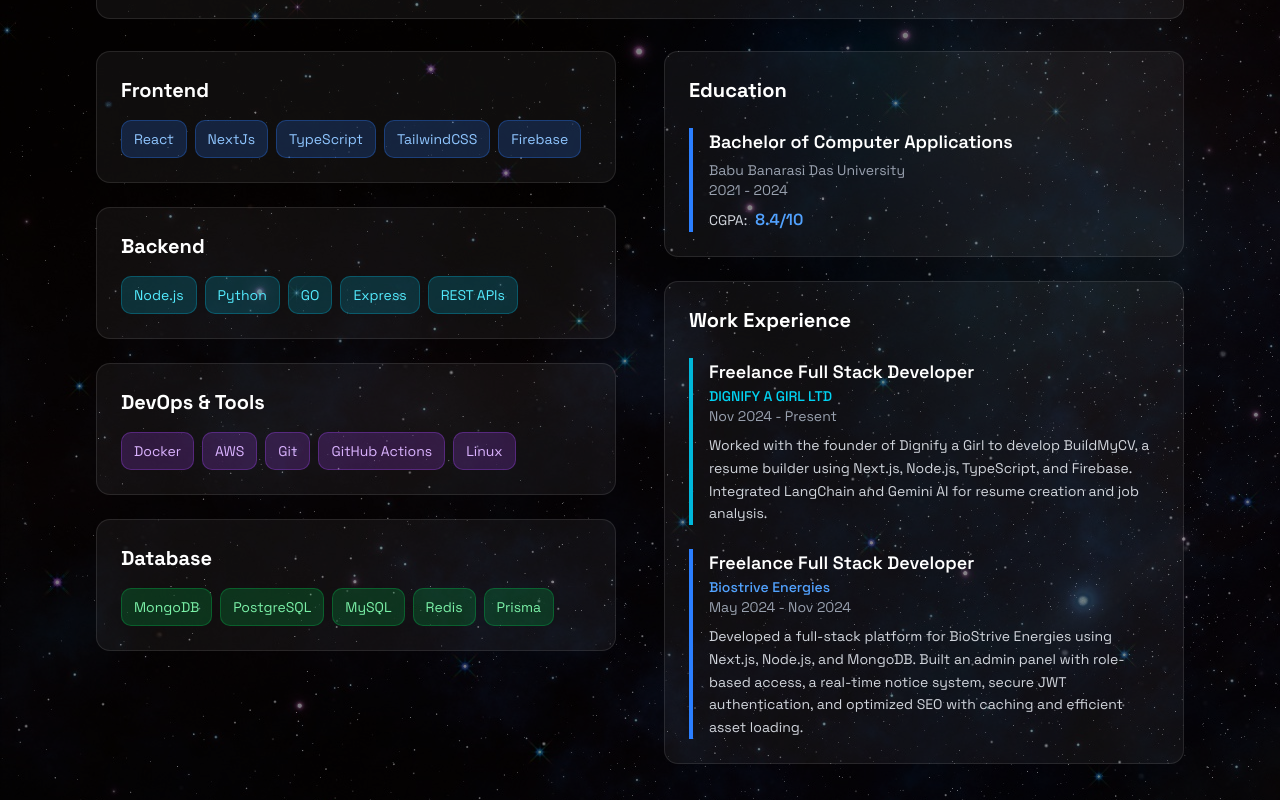
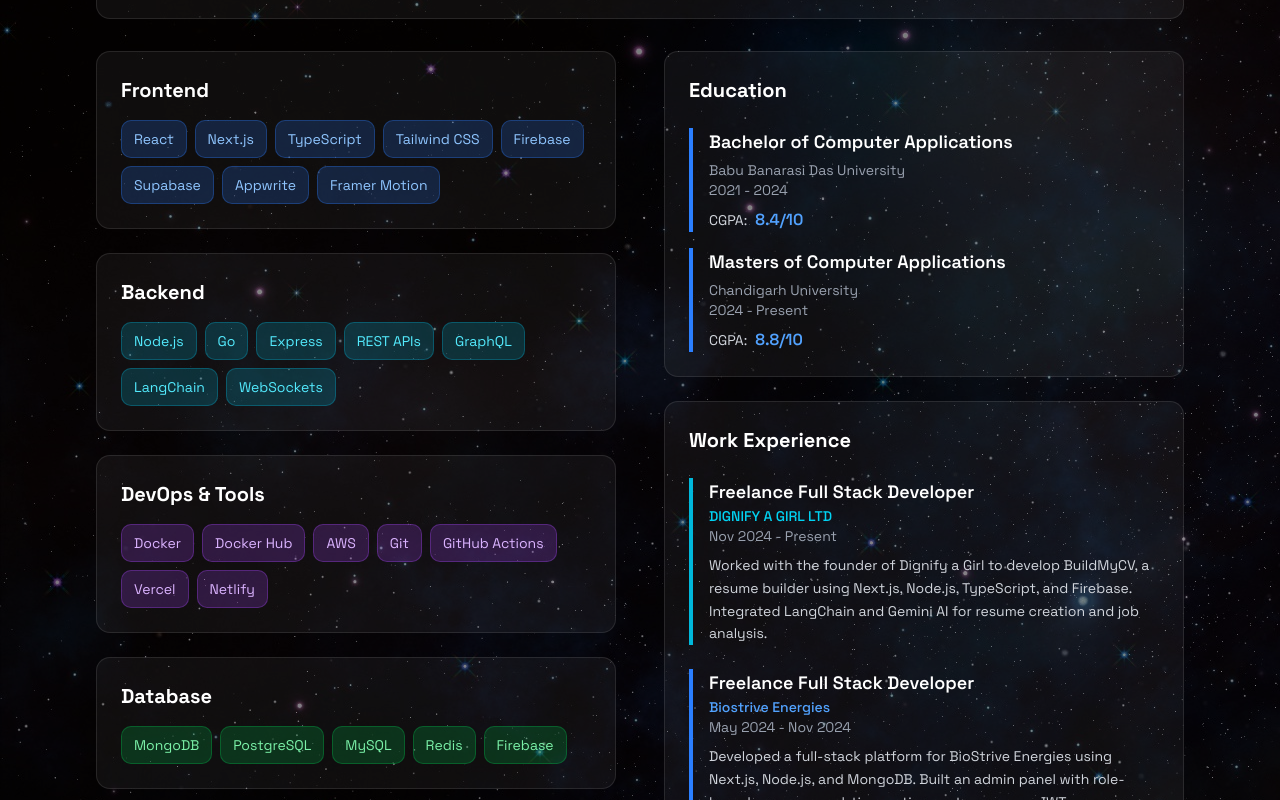
Before and after one commit to shubGupta10/My-Portfolio-, a Next.js app: page / in a window 1280 px wide. Shown: the part 980-1780 px from the top of the page. Built offline with nearby package versions, Linux system fonts and the light colour scheme; no server answers.

Commit message:
Add Footer component and update layout to include it; enhance About section with additional skills and education details

```diff
--- a/app/layout.js
+++ b/app/layout.js
@@ -2,6 +2,7 @@ import "./globals.css";
 import { Space_Grotesk } from "next/font/google";
 import { Toaster } from "@/components/ui/sonner"
 import { Analytics } from "@vercel/analytics/next"
+import Footer from "@/components/sections/Footer";
 
 
 export const metadata = {
@@ -58,8 +59,9 @@ export default function RootLayout({ children }) {
   return (
     <html lang="en">
       <body className={spaceGrotesk.className}>
-         <Analytics />
+        <Analytics />
         {children}
+        <Footer />
         <Toaster />
       </body>
     </html>
--- a/components/sections/About.jsx
+++ b/components/sections/About.jsx
@@ -3,10 +3,10 @@ import ReviewOnScroll from '../ReviewOnScroll'
 
 function About() {
 
-    const frontendSkills = ["React", "NextJs", "TypeScript", "TailwindCSS", "Firebase"]
-    const backendSkills = ["Node.js", "Python", "GO", "Express", "REST APIs"]
-    const devopsSkills = ["Docker", "AWS", "Git", "GitHub Actions", "Linux"]
-    const databaseSkills = ["MongoDB", "PostgreSQL", "MySQL", "Redis", "Prisma"]
+    const frontendSkills = ["React", "Next.js", "TypeScript", "Tailwind CSS", "Firebase", "Supabase", "Appwrite", "Framer Motion"];
+    const backendSkills = ["Node.js", "Go", "Express", "REST APIs", "GraphQL", "LangChain", "WebSockets"];
+    const devopsSkills = ["Docker", "Docker Hub", "AWS", "Git", "GitHub Actions", "Vercel", "Netlify"];
+    const databaseSkills = ["MongoDB", "PostgreSQL", "MySQL", "Redis", "Firebase"];
 
     return (
         <ReviewOnScroll>
@@ -88,6 +88,7 @@ function About() {
                             <div className='bg-white/5 rounded-xl p-6 border border-white/10 hover:-translate-y-1 transition-all duration-300'>
                                 <h3 className='text-xl font-bold mb-6 text-white'>Education</h3>
                                 <div className='space-y-4'>
+                                    {/* Education Item 1 */}
                                     <div className='border-l-4 border-blue-500 pl-4'>
                                         <h4 className='font-semibold text-white text-lg'>Bachelor of Computer Applications</h4>
                                         <p className='text-gray-400 text-sm mt-1'>Babu Banarasi Das University</p>
@@ -97,8 +98,21 @@ function About() {
                                             <span className='ml-2 text-blue-400 font-semibold'>8.4/10</span>
                                         </div>
                                     </div>
+
+                                    {/* Education Item 2 */}
+                                    <div className='border-l-4 border-blue-500 pl-4'>
+                                        <h4 className='font-semibold text-white text-lg'>Masters of Computer Applications</h4>
+                                        <p className='text-gray-400 text-sm mt-1'>Chandigarh University</p>
+                                        <p className='text-gray-400 text-sm'>2024 - Present</p>
+                                        <div className='mt-2 flex items-center'>
+                                            <span className='text-gray-300 text-sm'>CGPA: </span>
+                                            <span className='ml-2 text-blue-400 font-semibold'>8.8/10</span>
+                                        </div>
+                                    </div>
                                 </div>
                             </div>
+
+
 
                             <div className='bg-white/5 rounded-xl p-6 border border-white/10 hover:-translate-y-1 transition-all duration-300'>
                                 <h3 className='text-xl font-bold mb-6 text-white'>Work Experience</h3>
--- /dev/null
+++ b/components/sections/Footer.jsx
@@ -0,0 +1,63 @@
+"use client"
+
+import React from 'react'
+import { ArrowUp, Heart, Code, Coffee } from 'lucide-react'
+
+function Footer() {
+    const scrollToTop = () => {
+        window.scrollTo({
+            top: 0,
+            behavior: 'smooth'
+        })
+    }
+
+    const quickLinks = [
+        { name: "Home", href: "#home" },
+        { name: "About", href: "#about" },
+        { name: "Projects", href: "#projects" },
+        { name: "Skills", href: "#skills" },
+        { name: "Contact", href: "#contact" }
+    ]
+
+    return (
+        <footer className='bg-transparent backdrop-blur-sm'>
+            <div className='max-w-6xl mx-auto px-4 sm:px-6 lg:px-8 py-12'>
+                {/* Tech Stack & Scroll to Top */}
+                <div className='flex flex-col sm:flex-row items-center justify-between'>
+                    <div className='flex items-center space-x-4 mb-4 sm:mb-0'>
+                        <div className='flex items-center space-x-2'>
+                            <Code className='w-4 h-4 text-blue-400' />
+                            <span className='text-gray-400 text-sm'>Built with Next.js</span>
+                        </div>
+                        <div className='flex items-center space-x-2'>
+                            <Coffee className='w-4 h-4 text-cyan-400' />
+                            <span className='text-gray-400 text-sm'>Powered by coffee</span>
+                        </div>
+                    </div>
+
+                    <button
+                        onClick={scrollToTop}
+                        className='w-10 h-10 bg-white/5 border border-white/20 rounded-lg flex items-center justify-center text-gray-400 hover:text-white hover:bg-blue-500/20 hover:border-blue-500/50 transition-all duration-200 hover:-translate-y-1'
+                        title="Back to top"
+                    >
+                        <ArrowUp className='w-5 h-5' />
+                    </button>
+                </div>
+
+                {/* Bottom Copyright */}
+                <div className='mt-8 pt-6 border-t border-white/10 text-center'>
+                    <p className='text-gray-400 text-sm flex items-center justify-center space-x-1'>
+                        <span>&copy; {new Date().getFullYear()}  Made with</span>
+                        <Heart className='w-4 h-4 text-red-400 fill-current' />
+                        <span>by Shubham Gupta</span>
+                    </p>
+                    <p className='text-gray-500 text-xs mt-2'>
+                        All rights reserved. Thanks for visiting!
+                    </p>
+                </div>
+            </div>
+        </footer>
+    )
+}
+
+export default Footer
```
